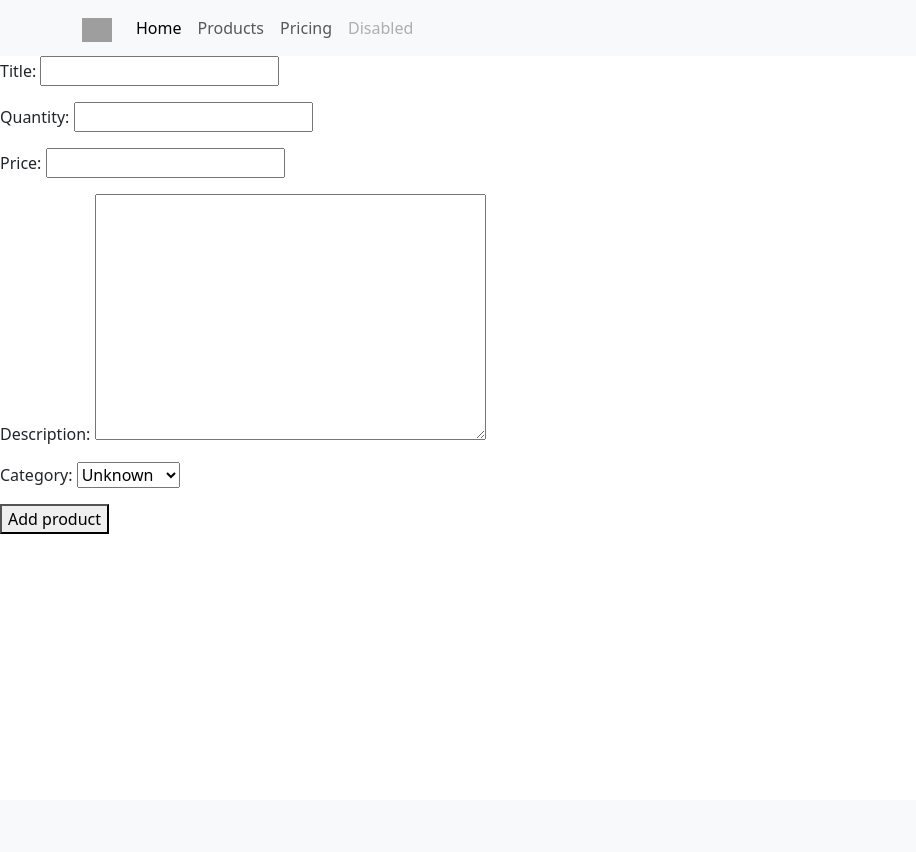
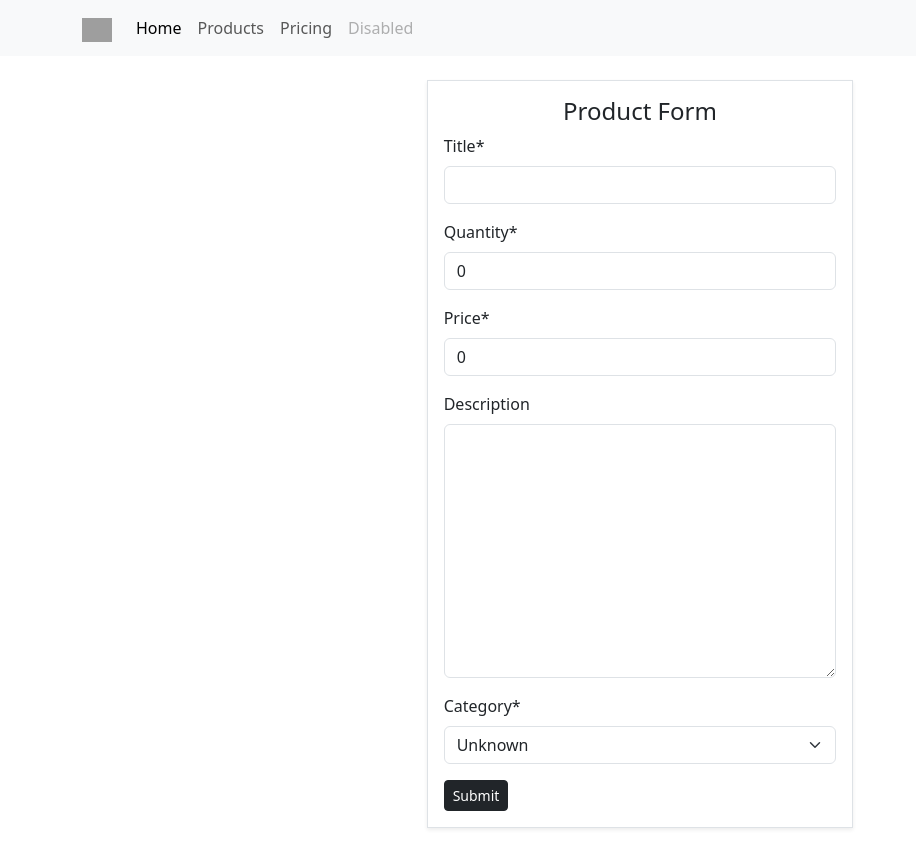
Before and after one commit to DamilareArise/ojaoba, a Django app: page /add-product/ in a window 1280 px wide. Shown: the whole page, without its empty margins (0-916 px from the left). Before the commit the page ends 534 px from the top, so only its background shows below. Run offline with Django 5.2, Linux system fonts and the light colour scheme; the visitor is signed in with stand-in values (Sample User, id 1); some libraries are stand-ins or nearby versions; grey boxes are pictures that could not be loaded.

Commit message:
Add migration to alter product fields: price, quantity, title, and product features
- Updated 'price' field to DecimalField with 2 decimal places and default value of 0.
- Changed 'quantity' field to PositiveIntegerField with a default value of 0.
- Set 'title' field to CharField with a maximum length of 50 characters.
- Modified 'label' and 'value' fields in 'productfeatures' to CharField with a maximum length of 20 characters each.

```diff
--- a/ojaoba/settings.py
+++ b/ojaoba/settings.py
@@ -39,7 +39,9 @@ INSTALLED_APPS = [
     "django.contrib.messages",
     "django.contrib.staticfiles",
     "productApp",
-    "django.contrib.humanize"
+    "django.contrib.humanize",
+    'crispy_forms',
+    'crispy_bootstrap5',
 ]
 
 # client <= md => Server <= md => Database
@@ -135,6 +137,8 @@ STATICFILES_DIRS = [
 MEDIA_URL = "media/"
 MEDIA_ROOT = BASE_DIR / 'media'
 
+CRISPY_ALLOWED_TEMPLATE_PACKS = "bootstrap5"
+CRISPY_TEMPLATE_PACK = "bootstrap5"
 
 
 # http -> hyper text transfer protocol
--- a/ojaoba/urls.py
+++ b/ojaoba/urls.py
@@ -27,7 +27,9 @@ urlpatterns = [
     path("", views.getHome, name="home"),
     path("products/", views.getProducts, name="products"),
     path("get-product/<int:product_id>/", views.getProductbyId, name="get-product"),
-    path("add-product/", views.addProduct, name="add-product")
+    path("add-product/", views.addProduct, name="add-product"),
+    path("add-image/<int:product_id>/", views.addImage, name="add-image"),
+    path("add-feature/<int:product_id>/", views.addFeature, name="add-feature"),
 ]
 
 urlpatterns += static(settings.MEDIA_URL, document_root=settings.MEDIA_ROOT)
--- a/productApp/forms.py
+++ b/productApp/forms.py
@@ -1,5 +1,5 @@
 from django import forms
-from .models import Product
+from .models import Product, ProductImage, ProductFeatures
 
 class ProductForm(forms.ModelForm):
     class Meta:
@@ -12,3 +12,20 @@ class ProductForm(forms.ModelForm):
             "description",
             "category"
         ]
+
+
+class ImageForm(forms.ModelForm):
+    class Meta:
+        model = ProductImage
+        fields = [
+            'image'
+        ]
+
+
+class FeatureForm(forms.ModelForm):
+    class Meta:
+        model = ProductFeatures
+        fields = [
+            'label',
+            'value'
+        ]
--- a/productApp/models.py
+++ b/productApp/models.py
@@ -12,9 +12,9 @@ class Product(models.Model):
         ("unknown", "Unknown")
     ]
 
-    title = models.CharField(max_length=50, null=True, blank=True)
-    quantity = models.PositiveIntegerField(null=True, blank=True)
-    price = models.DecimalField(max_digits=10, decimal_places=2, null=True, blank=True)
+    title = models.CharField(max_length=50)
+    quantity = models.PositiveIntegerField(default=0)
+    price = models.DecimalField(max_digits=10, decimal_places=2, default=0)
     description = models.TextField(null=True, blank=True)
     category = models.CharField(max_length=40, choices=CATEGORY_CHOICES, default="unknown")
     created_by = models.ForeignKey(User, on_delete=models.CASCADE)
@@ -27,8 +27,8 @@ class Product(models.Model):
 
 class ProductFeatures(models.Model):
     product = models.ForeignKey(Product, on_delete=models.CASCADE, related_name="features")
-    label = models.CharField(max_length=20, null=True, blank=True)
-    value = models.CharField(max_length=20, null=True, blank=True)
+    label = models.CharField(max_length=20)
+    value = models.CharField(max_length=20)
     created_at = models.DateTimeField(auto_now_add=True)
 
     def __str__(self):
--- a/productApp/views.py
+++ b/productApp/views.py
@@ -1,6 +1,6 @@
 from django.shortcuts import render, get_object_or_404, redirect
 from .models import Product, ProductFeatures
-from .forms import ProductForm
+from .forms import ProductForm, ImageForm, FeatureForm
 from django.contrib.auth.decorators import login_required
 
 # Create your views here.
@@ -91,6 +91,49 @@ def addProduct(request):
             request,
             template_name="product_form.html",
             context={
-                "form":form
+                "form":form,
+                "title": "Product Form"
             }
         )
+
+def addImage(request, product_id):
+    product = get_object_or_404(Product, id=product_id)
+    if request.method == "POST":
+        form = ImageForm(request.POST or None, request.FILES or None)
+        if form.is_valid():
+            form = form.save(commit=False)
+            form.product = product
+            form.save()
+
+        return redirect("get-product", product_id)
+    else:
+        form = ImageForm()
+        return render(
+            request,
+            template_name="product_form.html",
+            context={
+                "form":form,
+                "title": "Upload Image"
+            }
+        )
+
+def addFeature(request, product_id):
+    product = get_object_or_404(Product, id=product_id)
+    if request.method == "POST":
+        form = FeatureForm(request.POST or None, request.FILES or None)
+        if form.is_valid():
+            form = form.save(commit=False)
+            form.product = product
+            form.save()
+
+        return redirect("get-product", product_id)
+    else:
+        form = FeatureForm()
+        return render(
+            request,
+            template_name="product_form.html",
+            context={
+                "form":form,
+                "title": "Feature Form"
+            }
+        )
--- a/templates/common.html
+++ b/templates/common.html
@@ -7,6 +7,7 @@
     {% load static %}
     <link rel="stylesheet" href="{% static "css/style.css" %}">
     <link href="https://cdn.jsdelivr.net/npm/bootstrap@5.3.8/dist/css/bootstrap.min.css" rel="stylesheet" integrity="sha384-sRIl4kxILFvY47J16cr9ZwB07vP4J8+LH7qKQnuqkuIAvNWLzeN8tE5YBujZqJLB" crossorigin="anonymous">
+    <link rel="stylesheet" href="https://cdn.jsdelivr.net/npm/bootstrap-icons@1.13.1/font/bootstrap-icons.min.css">
 </head>
 <body>
     <nav class="navbar navbar-expand-lg bg-body-tertiary">
--- a/templates/product_form.html
+++ b/templates/product_form.html
@@ -3,13 +3,16 @@
     {% block content %}
     {% load static %}
     {% load humanize %}
+    {% load crispy_forms_tags %}
 
-
-    <form method="post">
-        {% csrf_token %}
-        {{form.as_p}}
-        <button>Add product</button>
-    </form>
+    <div class="container col-md-4 my-4 shadow-sm p-3 border">
+        <h4 class="text-center">{{title}}</h4>
+        <form method="post" enctype="multipart/form-data">
+            {% csrf_token %}
+            {{form|crispy}}
+            <button class="btn btn-sm btn-dark">Submit</button>
+        </form>
+    </div>
 
 
     {% endblock %}
```
Also changed, not shown: templates/single_product.html (+11 -1 lines), media/product_images/wall1.jpg (added), media/product_images/wall1_Rl80O0z.jpg (added), productApp/migrations/0005_alter_product_price_alter_product_quantity_and_more.py (added).
